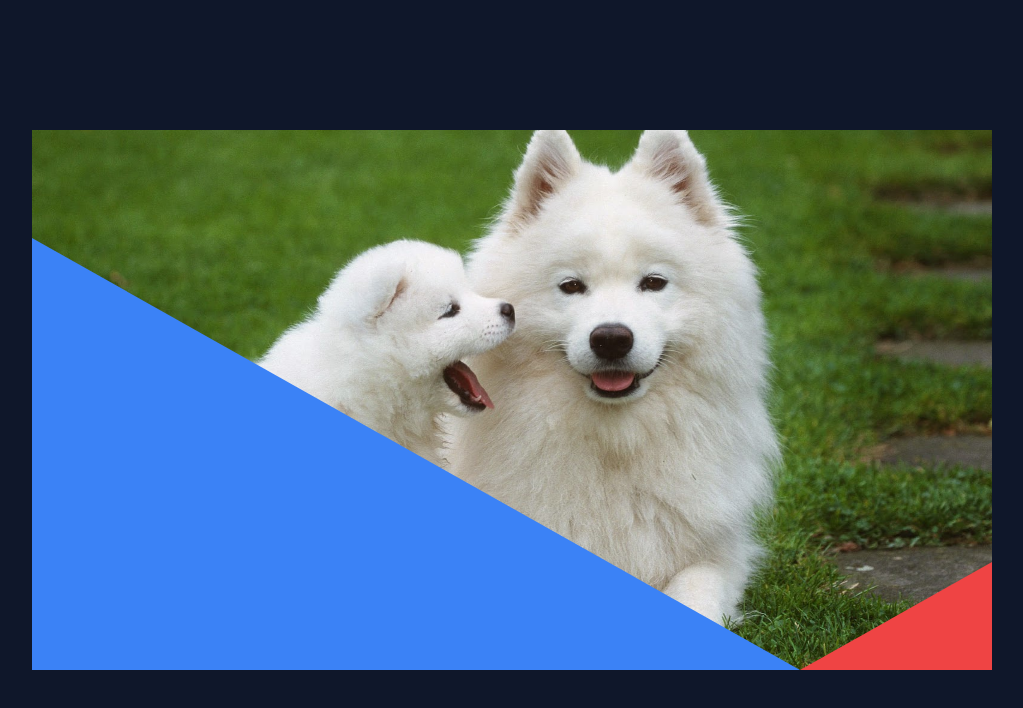
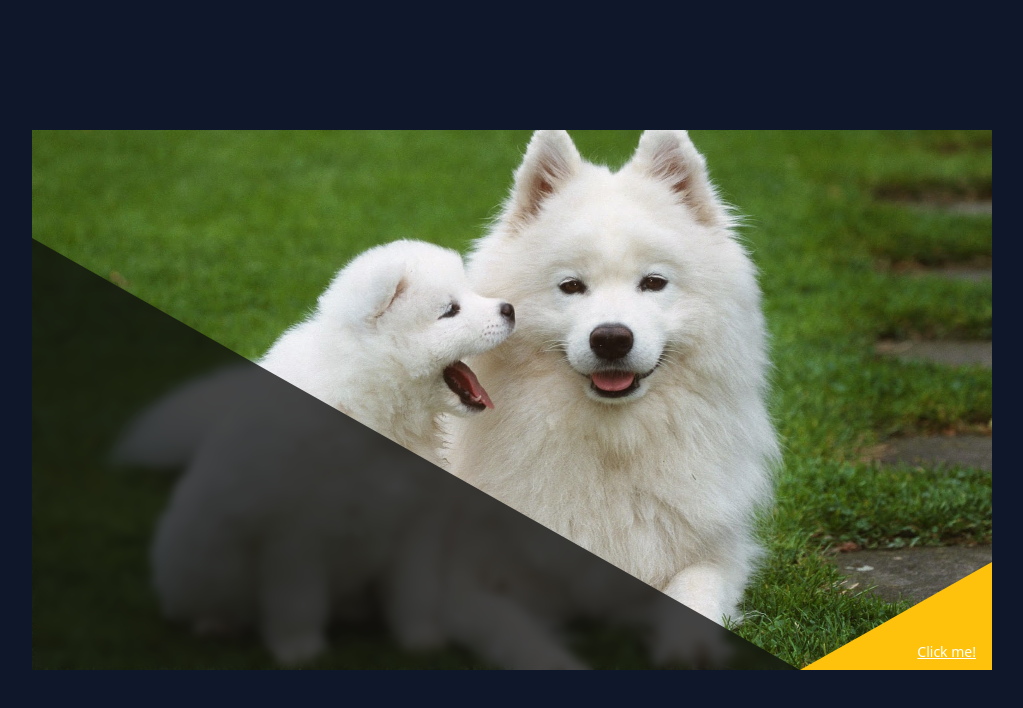
Before and after one commit to JJPSeno/nuxt-anime-playground, a Nuxt app: page /testdiv in a window 1280 px wide. Shown: the top 708 px of the page, without its empty margins (128-1151 px from the left). Built offline with nearby package versions, Linux system fonts and the light colour scheme.

Commit message:
Updated testdiv

```diff
--- a/pages/testdiv.vue
+++ b/pages/testdiv.vue
@@ -10,25 +10,28 @@ const samo = ref(true)
     <div
       id="selector"
       ref="selector"
-      class="absolute aspect-video w-3/4 z-10"
+      class="absolute aspect-video w-full sm:w-3/4 z-10"
     >
       <div
-        class="absolute w-full h-full"
-        :class="samo ? 'bg-blue-500' : 'bg-red-500'"
+        class="absolute w-full h-full bg-primary/75 backdrop-blur-sm"
         :style="`clip-path: polygon(${samo ? '0 20%, 0 100%, 80% 100%' : '20% 0, 100% 0, 100% 80%'});`"
       >
       </div>
       <div
-        class="absolute w-1/5 h-1/5 bottom-0 right-0"
-        :class="samo ? 'bg-red-500' : 'bg-blue-500'"
+        class="absolute w-1/5 h-1/5 bottom-0 right-0 bg-secondary"
         style="clip-path: polygon(100% 0, 100% 100%, 0 100%);"
         @click="samo = !samo"
       >
+        <p
+          class="absolute text-xs md:text-sm bottom-1 sm:bottom-2 right-0.5 sm:right-2 md:right-4 origin-center text-white underline whitespace-nowrap"
+        >
+          Click me!
+        </p>
       </div>
     </div>
     <img
       :src="`/images/backgrounds/${samo ? 'samo' : 'cind'}.jpg`"
-      class="relative object-cover aspect-video w-3/4"
+      class="relative object-cover aspect-video w-full sm:w-3/4"
       :class="samo ? 'object-center' : 'object-[center_top]'"
     >
   </div>
--- a/tailwind.config.js
+++ b/tailwind.config.js
@@ -2,7 +2,12 @@
 export default {
   content: [],
   theme: {
-    extend: {},
+    extend: {
+      colors: {
+        primary: '#0C0C0C',
+        secondary: '#FFC20C',
+      },
+    },
   },
   plugins: [],
 }
```
